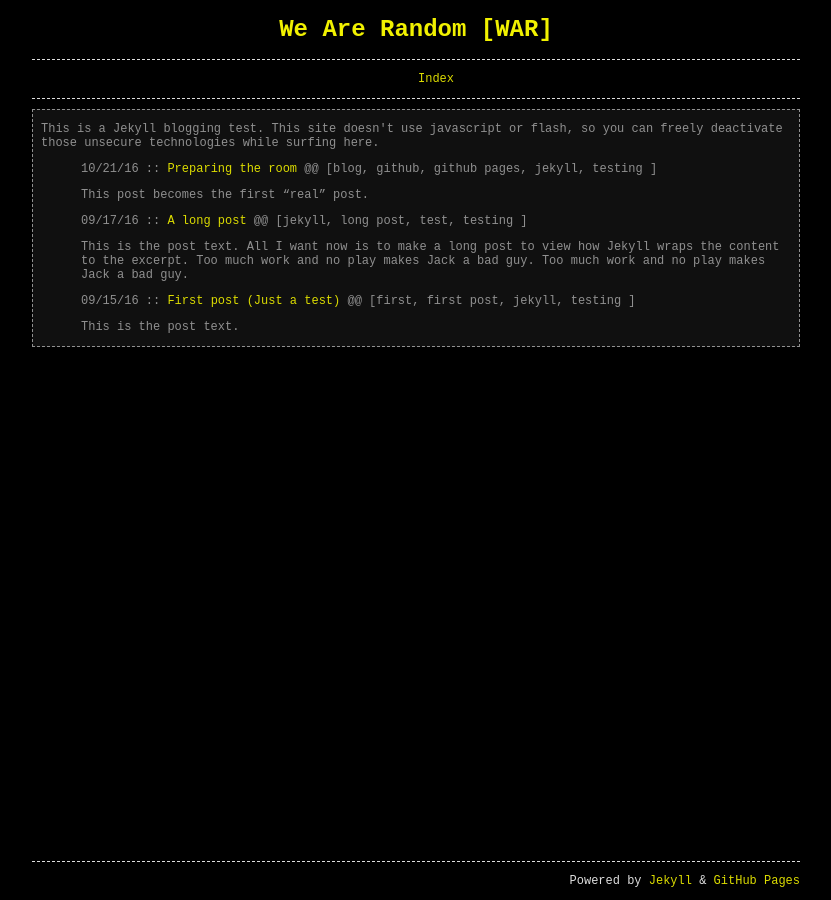
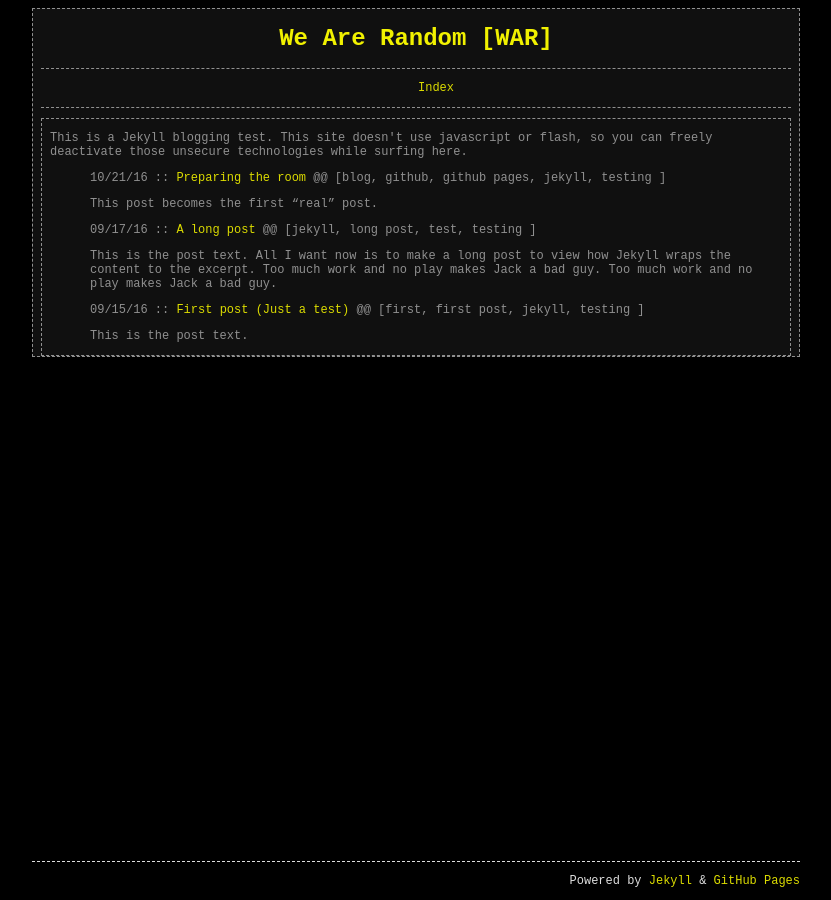
Before and after one commit to wearerandom/wearerandom.github.io, a Jekyll site: the page built from index.html, in a window 1280 px wide. Shown: the whole page, without its empty margins (224-1055 px from the left). Built offline with Jekyll 4.4.1, drawn with Linux system fonts in a browser that asks for light colours.

Commit message:
Update default.html

```diff
--- a/_layouts/default.html
+++ b/_layouts/default.html
@@ -1,6 +1,6 @@
 {% include top.html %}
 <body class="wrap">
-    <div class="cont">
+    <div class="postcont">
       <h1>We Are Random [WAR]</h1>
       {% include navbar.html %}
       {{ content }}
```
